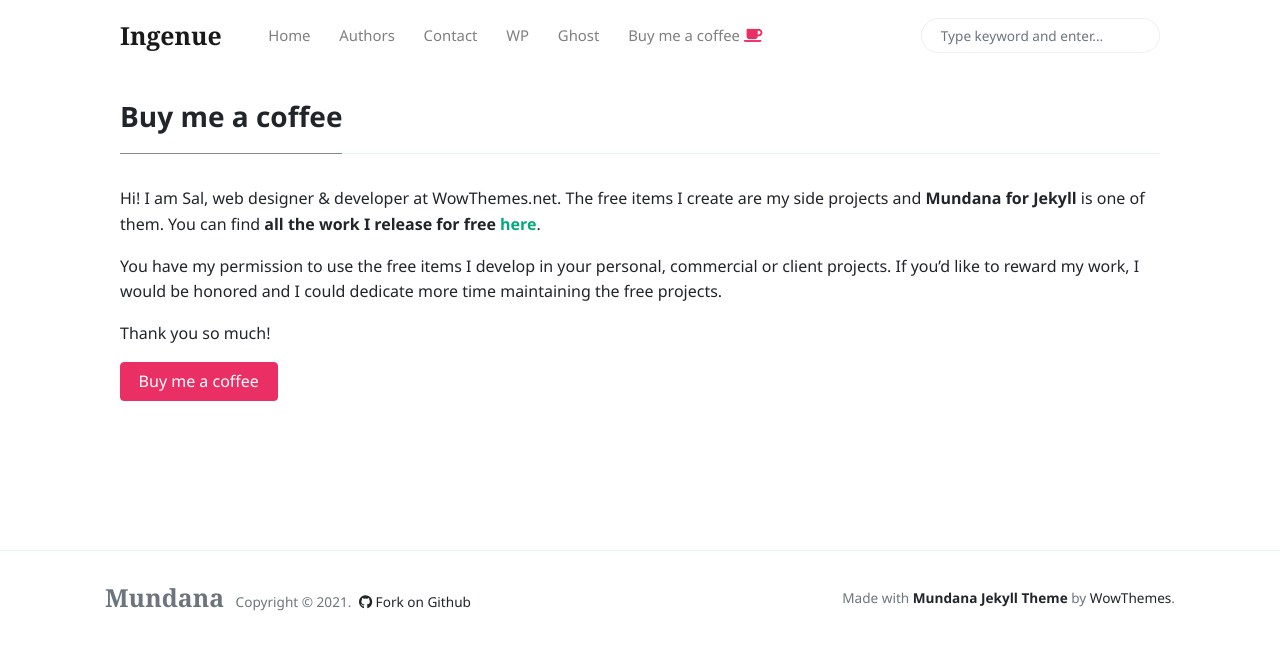
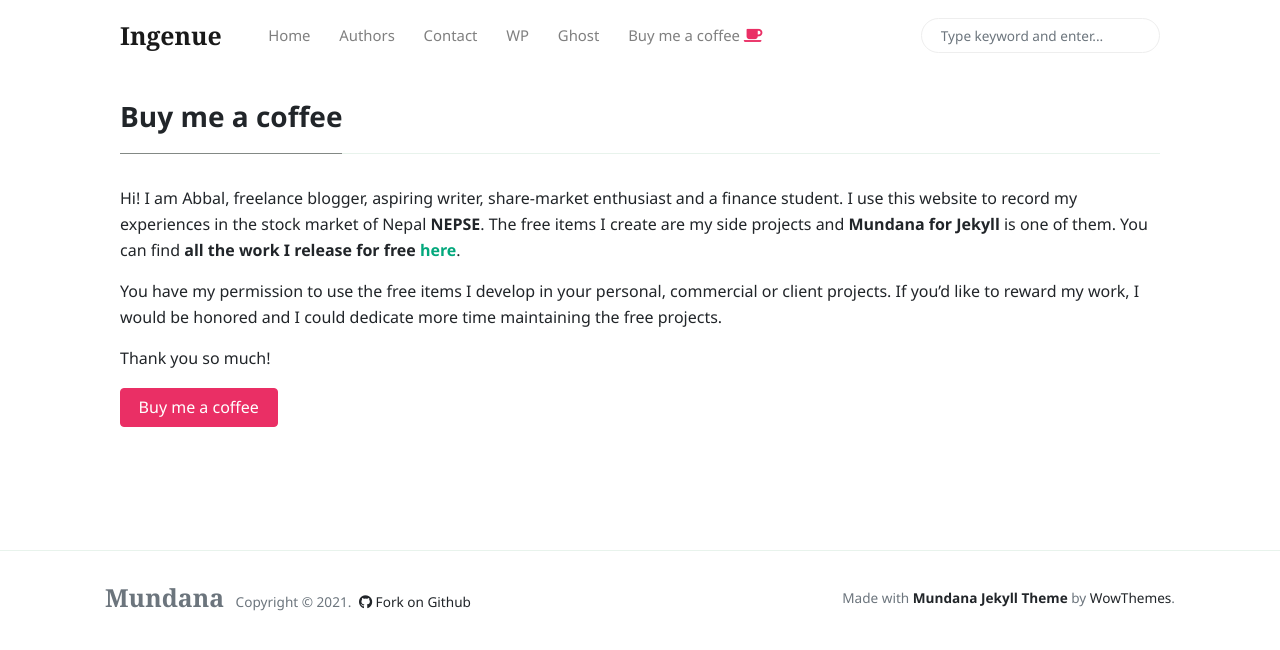
Before and after one commit to abbal1/MyBlog, a Jekyll site: the page built from _pages/buy-me-a-coffee.md, in a window 1280 px wide. Shown: the top 650 px of the page. Built offline with Jekyll 4.4.1, drawn with Linux system fonts in a browser that asks for light colours; nearby versions of some CDN libraries.

Commit message:
Update buy-me-a-coffee.md

```diff
--- a/_pages/buy-me-a-coffee.md
+++ b/_pages/buy-me-a-coffee.md
@@ -3,7 +3,8 @@ title: "Buy me a coffee"
 permalink: "/buy-me-a-coffee.html"
 ---
 
-Hi! I am Sal, web designer & developer at WowThemes.net. The free items I create are my side projects and **Mundana for Jekyll** is one of them. You can find **all the work I release for free [here](https://www.wowthemes.net/category/free-themes-templates/)**.
+Hi! I am Abbal, freelance blogger, aspiring writer, share-market enthusiast and a finance student. I use this website to record my experiences in the stock market of Nepal **NEPSE**.
+The free items I create are my side projects and **Mundana for Jekyll** is one of them. You can find **all the work I release for free [here](https://www.wowthemes.net/category/free-themes-templates/)**.
 
 You have my permission to use the free items I develop in your personal, commercial or client projects. If you'd like to reward my work, I would be honored and I could dedicate more time maintaining the free projects.
 
```
